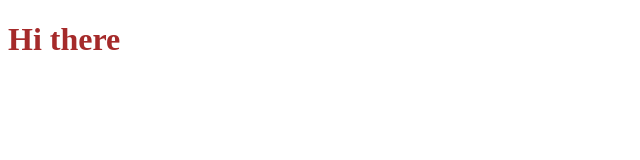
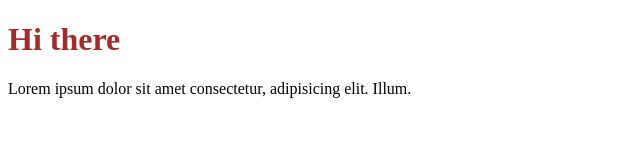
Before and after one commit to al2bovek/git-test, a plain HTML site: page index.html in a window 1280 px wide. Shown: the whole page, without its empty margins (0-640 px from the left). Drawn offline with Linux system fonts and the light colour scheme.

Commit message:
added p to index.html

```diff
--- a/index.html
+++ b/index.html
@@ -8,5 +8,6 @@
  </head>
  <body>
     <h1>Hi there</h1>
+    <p>Lorem ipsum dolor sit amet consectetur, adipisicing elit. Illum.</p>
  </body>
  </html>
```
